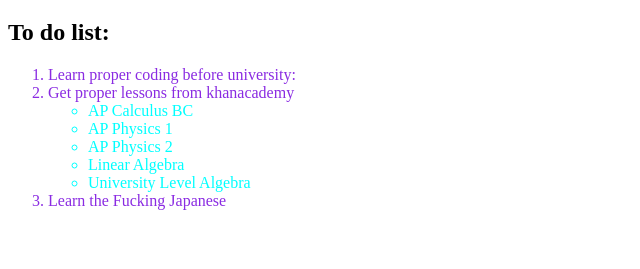
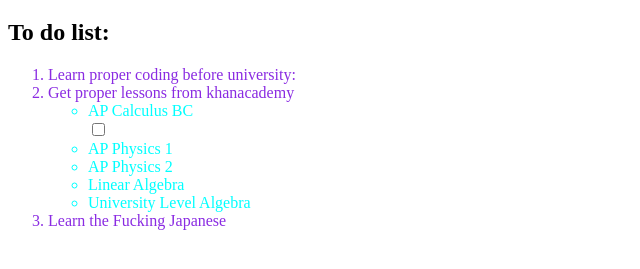
Before and after one commit to DeicideCodeX/DeicideCodeX.github.io, a plain HTML site: page index.html in a window 1280 px wide. Shown: the part 61-330 px from the top of the page, without its empty margins (0-640 px from the left). Drawn offline with Linux system fonts and the light colour scheme.

Commit message:
Added checkbox

```diff
--- a/index.html
+++ b/index.html
@@ -18,7 +18,7 @@
             <li>Learn proper coding before university:</li>
             <li>Get proper lessons from khanacademy</li>
                 <ul>
-                    <li class="subject">AP Calculus BC</li>
+                    <li class="subject">AP Calculus BC</li> <input type="checkbox">
                     <li class="subject">AP Physics 1</li>
                     <li class="subject">AP Physics 2</li>
                     <li class="subject">Linear Algebra</li>
```
